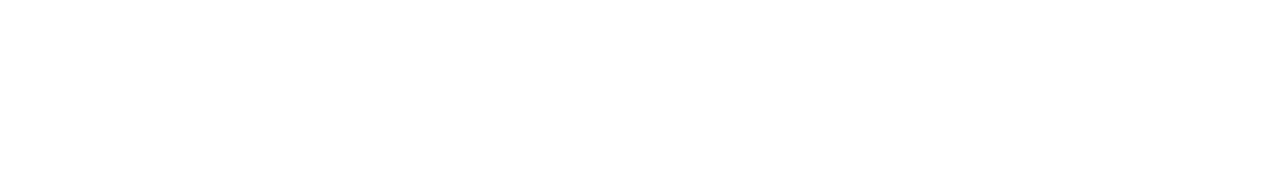
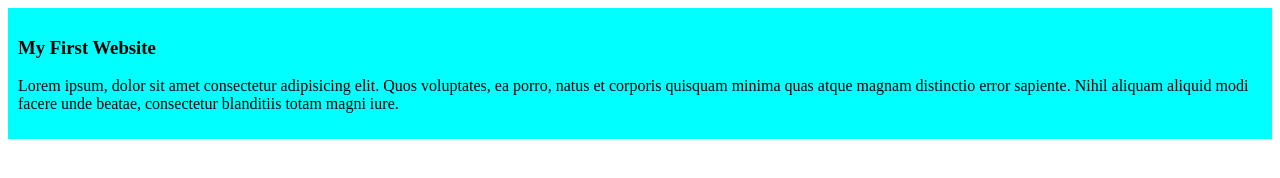
Before and after one commit to sariakhatun/my-simple-website, a plain HTML site: page index.html in a window 1280 px wide. Drawn offline with Linux system fonts and the light colour scheme.

Commit message:
added the first blog

```diff
--- a/index.html
+++ b/index.html
@@ -4,8 +4,12 @@
     <meta charset="UTF-8">
     <meta name="viewport" content="width=device-width, initial-scale=1.0">
     <title>My Simple Website</title>
+    <link rel="stylesheet" href="styles/style.css">
 </head>
 <body>
-
+    <div>
+        <h3>My First Website</h3>
+        <p>Lorem ipsum, dolor sit amet consectetur adipisicing elit. Quos voluptates, ea porro, natus et corporis quisquam minima quas atque magnam distinctio error sapiente. Nihil aliquam aliquid modi facere unde beatae, consectetur blanditiis totam magni iure.</p>
+    </div>
 </body>
 </html>
--- /dev/null
+++ b/styles/style.css
@@ -0,0 +1,4 @@
+div{
+    background-color: aqua;
+    padding: 10px;
+}
```
